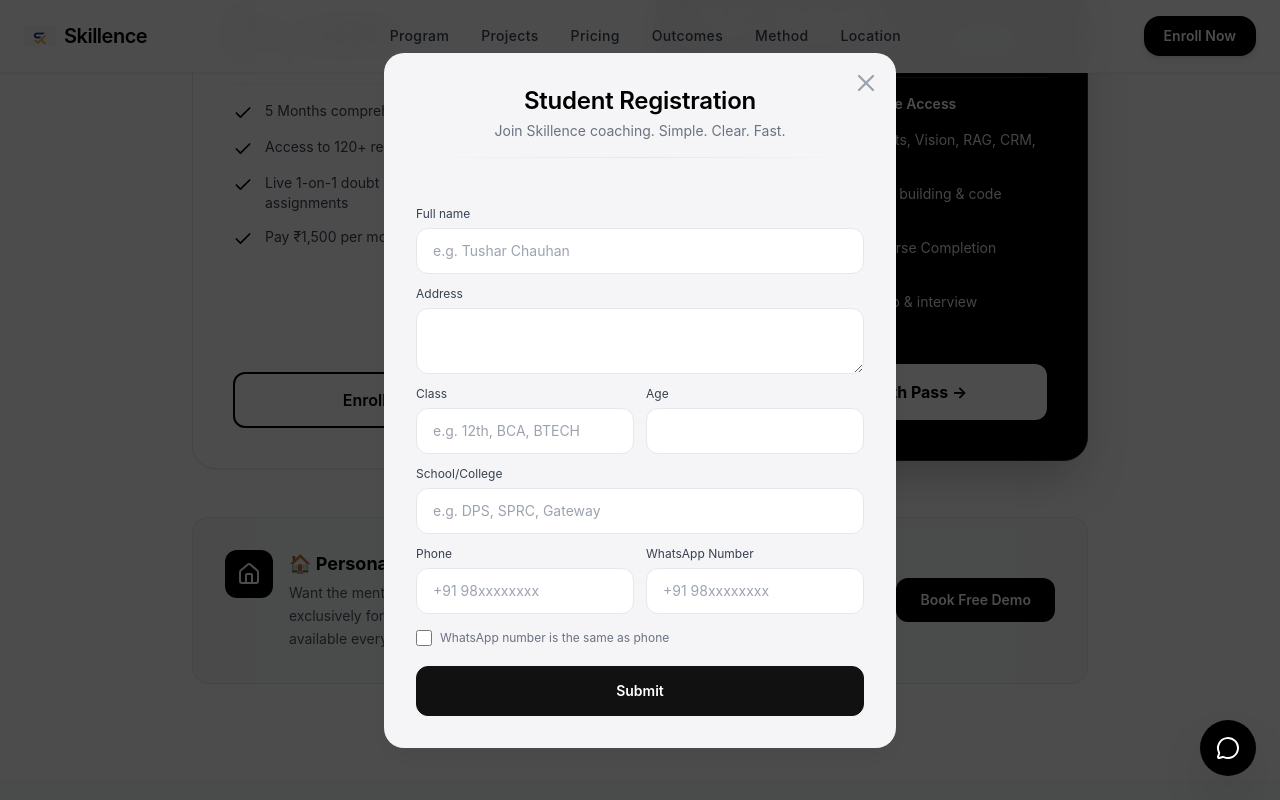
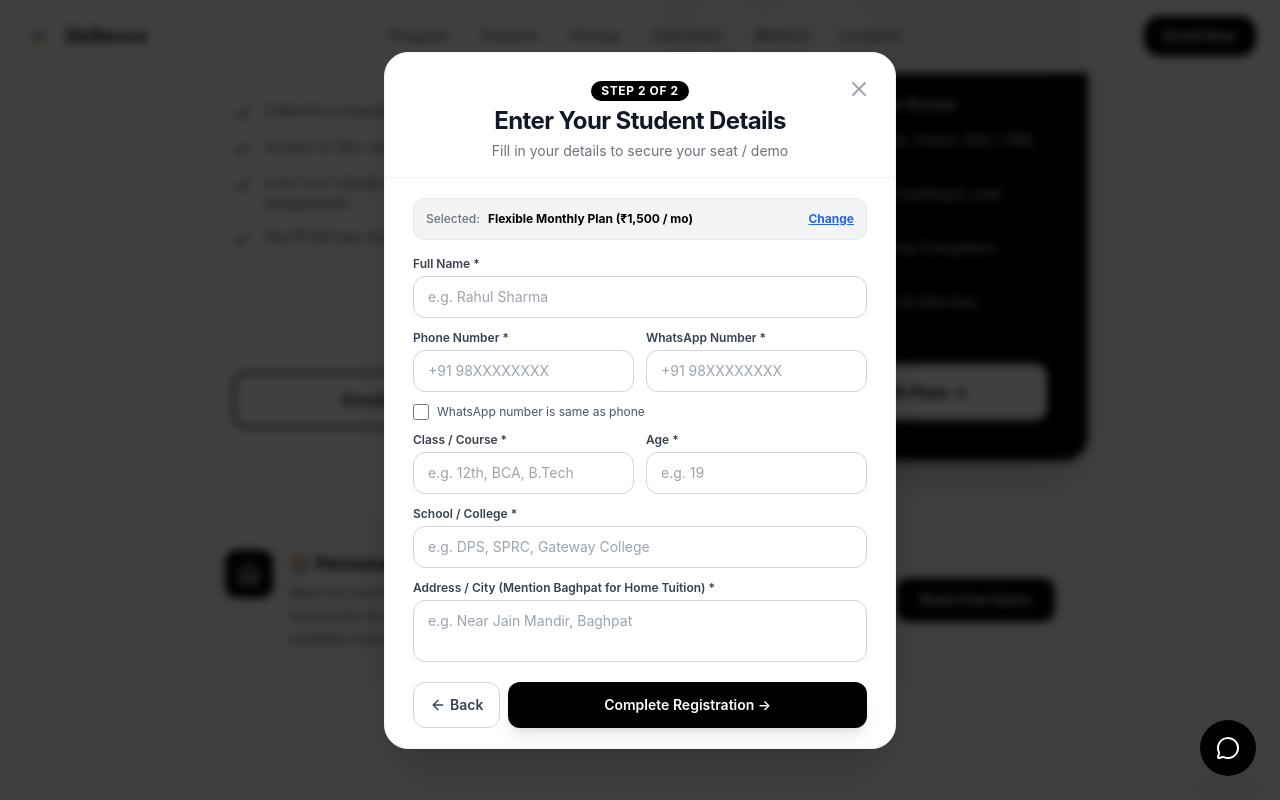
Before and after one commit to Scientist-Py/SKILLENCE, a React (Vite) app: page / in a window 1280 px wide. Both pictures are taken after a click on the button "Enroll Monthly →". Shown: the part 5632-6432 px from the top of the page. Built offline with nearby package versions, Linux system fonts and the light colour scheme.

Commit message:
feat: add 2-step plan selection and student details registration modal

```diff
--- a/client/components/JoinUsForm.tsx
+++ b/client/components/JoinUsForm.tsx
@@ -1,9 +1,55 @@
-
 import React, { useState, useEffect } from 'react';
 import { motion, AnimatePresence } from 'framer-motion';
-import { Check, X } from 'lucide-react';
+import { Check, X, Sparkles, Home, Laptop, ArrowRight, ArrowLeft } from 'lucide-react';
 
-export default function JoinUsForm({ onClose }: { onClose: () => void }) {
+interface JoinUsFormProps {
+  onClose: () => void;
+  initialPlan?: string;
+}
+
+const PLANS = [
+  {
+    id: 'full',
+    name: 'Full 5-Month Master Plan',
+    price: '₹5,999',
+    badge: 'Best Value • Save ₹1,501',
+    description: 'All-inclusive 5-Month pass, 120+ projects, 1-on-1 mentorship & certificate.',
+    icon: Sparkles,
+    popular: true,
+  },
+  {
+    id: 'monthly',
+    name: 'Flexible Monthly Plan',
+    price: '₹1,500 / mo',
+    badge: '5 Months Program',
+    description: 'Pay month-by-month as you learn. No long-term lock-in.',
+    icon: Laptop,
+    popular: false,
+  },
+  {
+    id: 'home_demo',
+    name: '🏠 1-on-1 Home Tuition Demo',
+    price: 'Free Demo',
+    badge: 'Exclusively in Baghpat',
+    description: 'Personal in-person demo class at your home in Baghpat.',
+    icon: Home,
+    popular: false,
+  },
+  {
+    id: 'online_demo',
+    name: '💻 Live Online Class Demo',
+    price: 'Free Demo',
+    badge: 'Available Everywhere',
+    description: 'Interactive live online demo batch with practical project building.',
+    icon: Laptop,
+    popular: false,
+  },
+];
+
+export default function JoinUsForm({ onClose, initialPlan }: JoinUsFormProps) {
+  const [step, setStep] = useState<1 | 2>(initialPlan ? 2 : 1);
+  const [selectedPlanId, setSelectedPlanId] = useState<string>(initialPlan || 'full');
+
   const [formData, setFormData] = useState({
     name: '',
     address: '',
@@ -12,10 +58,25 @@ export default function JoinUsForm({ onClose }: { onClose: () => void }) {
     phone: '',
     whatsapp: '',
     age: '',
+    selectedPlan: PLANS.find(p => p.id === (initialPlan || 'full'))?.name || 'Full 5-Month Master Plan (₹5,999)',
   });
+
   const [isSameAsPhone, setIsSameAsPhone] = useState(false);
   const [isSubmitted, setIsSubmitted] = useState(false);
   const [isSubmitting, setIsSubmitting] = useState(false);
+
+  const selectedPlanObj = PLANS.find(p => p.id === selectedPlanId) || PLANS[0];
+
+  const handlePlanSelect = (planId: string) => {
+    setSelectedPlanId(planId);
+    const plan = PLANS.find(p => p.id === planId);
+    if (plan) {
+      setFormData(prev => ({
+        ...prev,
+        selectedPlan: `${plan.name} (${plan.price})`,
+      }));
+    }
+  };
 
   const handleChange = (e: React.ChangeEvent<HTMLInputElement | HTMLTextAreaElement | HTMLSelectElement>) => {
     const { name, value } = e.target;
@@ -66,7 +127,7 @@ export default function JoinUsForm({ onClose }: { onClose: () => void }) {
       setIsSubmitted(true);
       setTimeout(() => {
         onClose();
-      }, 2000);
+      }, 2500);
     } catch (error) {
       console.error('Error sending form data:', error);
       alert(error instanceof Error ? error.message : 'Failed to submit. Please try again.');
@@ -76,90 +137,276 @@ export default function JoinUsForm({ onClose }: { onClose: () => void }) {
   };
 
   return (
-    <div className="fixed inset-0 bg-black/70 flex items-center justify-center z-50 p-4 font-sans">
+    <div className="fixed inset-0 bg-black/75 backdrop-blur-sm flex items-center justify-center z-50 p-4 font-sans">
       <motion.div
         initial={{ opacity: 0, scale: 0.95 }}
         animate={{ opacity: 1, scale: 1 }}
         exit={{ opacity: 0, scale: 0.95 }}
-        transition={{ ease: "easeInOut", duration: 0.3 }}
-        className="bg-[#f5f5f7] rounded-[20px] shadow-[0_10px_30px_rgba(0,0,0,.06)] w-full max-w-lg mx-auto relative overflow-hidden flex flex-col"
-        style={{ maxHeight: '90vh' }}
+        transition={{ ease: "easeInOut", duration: 0.25 }}
+        className="bg-white rounded-3xl shadow-2xl w-full max-w-lg mx-auto relative overflow-hidden flex flex-col border border-gray-100"
+        style={{ maxHeight: '92vh' }}
       >
-        <div className="p-6 sm:p-8 flex-shrink-0">
+        {/* Modal Header */}
+        <div className="p-6 pb-4 sm:p-7 sm:pb-4 flex-shrink-0 border-b border-gray-100 relative">
           <button
             onClick={onClose}
             type="button"
-              className="absolute top-4 right-4 text-gray-400 hover:text-gray-600 transition-colors"
+            className="absolute top-5 right-5 text-gray-400 hover:text-black p-1 rounded-full hover:bg-gray-100 transition-colors"
           >
-              <X className="w-7 h-7" />
+            <X className="w-6 h-6" />
           </button>
-            <h1 className="m-0 mb-1 font-semibold text-xl sm:text-2xl tracking-[-0.01em] text-center">Student Registration</h1>
-            <p className="m-0 mb-4 text-[#6b7280] text-center text-sm">Join Skillence coaching. Simple. Clear. Fast.</p>
-            <div className="h-px bg-gradient-to-r from-transparent via-[#e5e7eb] to-transparent my-2 mb-4" aria-hidden="true"></div>
+
+          <div className="flex items-center justify-center gap-2 mb-1">
+            <span className="text-xs font-bold uppercase tracking-wider bg-black text-white px-2.5 py-0.5 rounded-full">
+              Step {step} of 2
+            </span>
           </div>
-        <div className="overflow-y-auto px-6 sm:px-8 pb-6 sm:pb-8">
-          <AnimatePresence>
+          <h2 className="text-xl sm:text-2xl font-bold tracking-tight text-center text-gray-900">
+            {step === 1 ? "Choose Your Plan or Free Demo" : "Enter Your Student Details"}
+          </h2>
+          <p className="text-gray-500 text-center text-xs sm:text-sm mt-1">
+            {step === 1 ? "Select the learning option that fits your goals best" : "Fill in your details to secure your seat / demo"}
+          </p>
+        </div>
+
+        {/* Modal Body */}
+        <div className="overflow-y-auto px-6 sm:px-7 py-5">
+          <AnimatePresence mode="wait">
             {isSubmitted ? (
               <motion.div
+                key="submitted"
                 initial={{ opacity: 0, scale: 0.9 }}
                 animate={{ opacity: 1, scale: 1 }}
                 transition={{ ease: "easeInOut", duration: 0.3 }}
-                className="flex flex-col items-center justify-center p-8 sm:p-12 text-center"
+                className="flex flex-col items-center justify-center py-8 sm:py-12 text-center"
               >
+                <div className="w-20 h-20 bg-emerald-500 rounded-full flex items-center justify-center mb-5 shadow-lg shadow-emerald-500/20">
+                  <Check className="w-10 h-10 text-white stroke-[3]" />
+                </div>
+                <h3 className="text-2xl font-bold text-gray-900 mb-2">Registration Received!</h3>
+                <p className="text-gray-600 text-sm max-w-xs mx-auto">
+                  Thank you, <strong>{formData.name}</strong>. Our team will contact you shortly on WhatsApp to confirm your plan / demo.
+                </p>
+              </motion.div>
+            ) : step === 1 ? (
               <motion.div
-                  initial={{ scale: 0 }}
-                  animate={{ scale: 1 }}
-                  transition={{ delay: 0.2, type: 'spring', stiffness: 300, damping: 20 }}
-                  className="w-20 h-20 bg-blue-600 rounded-full flex items-center justify-center mb-6"
+                key="step1"
+                initial={{ opacity: 0, x: -10 }}
+                animate={{ opacity: 1, x: 0 }}
+                exit={{ opacity: 0, x: 10 }}
+                className="space-y-3"
               >
-                  <Check className="w-12 h-12 text-white" />
-                </motion.div>
-                <h2 className="text-2xl sm:text-3xl font-semibold text-gray-800 mb-2">Thank You</h2>
-                <p className="text-gray-500 text-base sm:text-lg">Your submission has been received.</p>
+                {PLANS.map((plan) => {
+                  const isSelected = selectedPlanId === plan.id;
+                  const Icon = plan.icon;
+                  return (
+                    <div
+                      key={plan.id}
+                      onClick={() => handlePlanSelect(plan.id)}
+                      className={`p-4 rounded-2xl border-2 cursor-pointer transition-all duration-200 relative ${
+                        isSelected
+                          ? 'border-black bg-gray-50 shadow-md scale-[1.01]'
+                          : 'border-gray-200 hover:border-gray-300 hover:bg-gray-50/50'
+                      }`}
+                    >
+                      <div className="flex items-start justify-between gap-3">
+                        <div className="flex items-start gap-3">
+                          <div className={`p-2 rounded-xl mt-0.5 ${isSelected ? 'bg-black text-white' : 'bg-gray-100 text-gray-700'}`}>
+                            <Icon className="w-5 h-5" />
+                          </div>
+                          <div>
+                            <div className="flex items-center gap-2 flex-wrap">
+                              <h4 className="font-bold text-gray-900 text-sm sm:text-base">{plan.name}</h4>
+                              {plan.badge && (
+                                <span className={`text-[10px] font-bold uppercase tracking-wider px-2 py-0.5 rounded-full ${
+                                  plan.popular ? 'bg-amber-100 text-amber-900' : 'bg-gray-200 text-gray-800'
+                                }`}>
+                                  {plan.badge}
+                                </span>
+                              )}
+                            </div>
+                            <p className="text-xs text-gray-500 mt-1 leading-relaxed">{plan.description}</p>
+                          </div>
+                        </div>
+
+                        <div className="text-right flex-shrink-0">
+                          <span className="text-base sm:text-lg font-black text-gray-900 block">{plan.price}</span>
+                          <div className={`w-5 h-5 rounded-full border-2 mt-2 ml-auto flex items-center justify-center ${
+                            isSelected ? 'border-black bg-black' : 'border-gray-300'
+                          }`}>
+                            {isSelected && <div className="w-2 h-2 rounded-full bg-white" />}
+                          </div>
+                        </div>
+                      </div>
+                    </div>
+                  );
+                })}
+
+                <button
+                  type="button"
+                  onClick={() => setStep(2)}
+                  className="w-full mt-4 py-3.5 px-6 rounded-xl bg-black text-white font-semibold text-sm hover:bg-gray-800 transition-all flex items-center justify-center gap-2 shadow-lg"
+                >
+                  <span>Continue with {selectedPlanObj.name}</span>
+                  <ArrowRight className="w-4 h-4" />
+                </button>
               </motion.div>
             ) : (
-              <form onSubmit={handleSubmit}>
-                <div className="grid gap-3">
-                  <div className="grid gap-1.5">
-                    <label htmlFor="name" className="text-xs text-[#374151]">Full name</label>
-                    <input id="name" name="name" type="text" placeholder="e.g. Tushar Chauhan" required className="w-full box-border p-3 px-4 border border-[#e5e7eb] rounded-xl bg-white text-sm transition-colors duration-150 ease-in-out outline-none focus:border-[#cfd2d7] focus:shadow-[0_0_0_4px_rgba(0,0,0,.04)] placeholder-[#9ca3af]" value={formData.name} onChange={handleChange} />
+              <motion.div
+                key="step2"
+                initial={{ opacity: 0, x: 10 }}
+                animate={{ opacity: 1, x: 0 }}
+                exit={{ opacity: 0, x: -10 }}
+              >
+                {/* Selected Plan Summary Pill */}
+                <div className="mb-4 p-3 bg-gray-100 rounded-xl flex items-center justify-between border border-gray-200">
+                  <div className="flex items-center gap-2">
+                    <span className="text-xs text-gray-500 font-medium">Selected:</span>
+                    <span className="text-xs font-bold text-black">{selectedPlanObj.name} ({selectedPlanObj.price})</span>
                   </div>
-                  <div className="grid gap-1.5">
-                    <label htmlFor="address" className="text-xs text-[#374151]">Address</label>
-                    <textarea id="address" name="address" required className="w-full box-border p-3 px-4 border border-[#e5e7eb] rounded-xl bg-white text-sm transition-colors duration-150 ease-in-out outline-none focus:border-[#cfd2d7] focus:shadow-[0_0_0_4px_rgba(0,0,0,.04)] placeholder-[#9ca3af]" value={formData.address} onChange={handleChange}></textarea>
+                  <button
+                    type="button"
+                    onClick={() => setStep(1)}
+                    className="text-xs font-bold text-blue-600 hover:text-blue-800 underline ml-2"
+                  >
+                    Change
+                  </button>
                 </div>
+
+                <form onSubmit={handleSubmit} className="space-y-3">
+                  <div className="grid gap-1">
+                    <label htmlFor="name" className="text-xs font-semibold text-gray-700">Full Name *</label>
+                    <input
+                      id="name"
+                      name="name"
+                      type="text"
+                      placeholder="e.g. Rahul Sharma"
+                      required
+                      className="w-full p-2.5 px-3.5 border border-gray-300 rounded-xl text-sm outline-none focus:border-black focus:ring-1 focus:ring-black"
+                      value={formData.name}
+                      onChange={handleChange}
+                    />
+                  </div>
+
                   <div className="grid gap-3 sm:grid-cols-2">
-                    <div className="grid gap-1.5">
-                      <label htmlFor="class" className="text-xs text-[#374151]">Class</label>
-                      <input id="class" name="class" type="text" placeholder="e.g. 12th, BCA, BTECH" required className="w-full box-border p-3 px-4 border border-[#e5e7eb] rounded-xl bg-white text-sm transition-colors duration-150 ease-in-out outline-none focus:border-[#cfd2d7] focus:shadow-[0_0_0_4px_rgba(0,0,0,.04)] placeholder-[#9ca3af]" value={formData.class} onChange={handleChange} />
+                    <div className="grid gap-1">
+                      <label htmlFor="phone" className="text-xs font-semibold text-gray-700">Phone Number *</label>
+                      <input
+                        id="phone"
+                        name="phone"
+                        type="tel"
+                        placeholder="+91 98XXXXXXXX"
+                        required
+                        className="w-full p-2.5 px-3.5 border border-gray-300 rounded-xl text-sm outline-none focus:border-black focus:ring-1 focus:ring-black"
+                        value={formData.phone}
+                        onChange={handleChange}
+                      />
                     </div>
-                    <div className="grid gap-1.5">
-                      <label htmlFor="age" className="text-xs text-[#374151]">Age</label>
-                      <input id="age" name="age" type="number" required className="w-full box-border p-3 px-4 border border-[#e5e7eb] rounded-xl bg-white text-sm transition-colors duration-150 ease-in-out outline-none focus:border-[#cfd2d7] focus:shadow-[0_0_0_4px_rgba(0,0,0,.04)] placeholder-[#9ca3af]" value={formData.age} onChange={handleChange} />
+                    <div className="grid gap-1">
+                      <label htmlFor="whatsapp" className="text-xs font-semibold text-gray-700">WhatsApp Number *</label>
+                      <input
+                        id="whatsapp"
+                        name="whatsapp"
+                        type="tel"
+                        placeholder="+91 98XXXXXXXX"
+                        required
+                        disabled={isSameAsPhone}
+                        className="w-full p-2.5 px-3.5 border border-gray-300 rounded-xl text-sm outline-none focus:border-black focus:ring-1 focus:ring-black disabled:bg-gray-100"
+                        value={formData.whatsapp}
+                        onChange={handleChange}
+                      />
                     </div>
                   </div>
-                  <div className="grid gap-1.5">
-                    <label htmlFor="school" className="text-xs text-[#374151]">School/College</label>
-                    <input id="school" name="school" type="text" placeholder="e.g. DPS, SPRC, Gateway" required className="w-full box-border p-3 px-4 border border-[#e5e7eb] rounded-xl bg-white text-sm transition-colors duration-150 ease-in-out outline-none focus:border-[#cfd2d7] focus:shadow-[0_0_0_4px_rgba(0,0,0,.04)] placeholder-[#9ca3af]" value={formData.school} onChange={handleChange} />
+
+                  <div className="flex items-center">
+                    <input
+                      id="sameAsPhone"
+                      type="checkbox"
+                      checked={isSameAsPhone}
+                      onChange={handleCheckboxChange}
+                      className="h-4 w-4 border-gray-300 rounded text-black focus:ring-black cursor-pointer"
+                    />
+                    <label htmlFor="sameAsPhone" className="ml-2 text-xs text-gray-600 cursor-pointer">
+                      WhatsApp number is same as phone
+                    </label>
                   </div>
+
                   <div className="grid gap-3 sm:grid-cols-2">
-                    <div className="grid gap-1.5">
-                      <label htmlFor="phone" className="text-xs text-[#374151]">Phone</label>
-                      <input id="phone" name="phone" type="tel" placeholder="+91 98xxxxxxxx" required className="w-full box-border p-3 px-4 border border-[#e5e7eb] rounded-xl bg-white text-sm transition-colors duration-150 ease-in-out outline-none focus:border-[#cfd2d7] focus:shadow-[0_0_0_4px_rgba(0,0,0,.04)] placeholder-[#9ca3af]" value={formData.phone} onChange={handleChange} />
+                    <div className="grid gap-1">
+                      <label htmlFor="class" className="text-xs font-semibold text-gray-700">Class / Course *</label>
+                      <input
+                        id="class"
+                        name="class"
+                        type="text"
+                        placeholder="e.g. 12th, BCA, B.Tech"
+                        required
+                        className="w-full p-2.5 px-3.5 border border-gray-300 rounded-xl text-sm outline-none focus:border-black focus:ring-1 focus:ring-black"
+                        value={formData.class}
+                        onChange={handleChange}
+                      />
                     </div>
-                    <div className="grid gap-1.5">
-                      <label htmlFor="whatsapp" className="text-xs text-[#374151]">WhatsApp Number</label>
-                      <input id="whatsapp" name="whatsapp" type="tel" placeholder="+91 98xxxxxxxx" required className="w-full box-border p-3 px-4 border border-[#e5e7eb] rounded-xl bg-white text-sm transition-colors duration-150 ease-in-out outline-none focus:border-[#cfd2d7] focus:shadow-[0_0_0_4px_rgba(0,0,0,.04)] placeholder-[#9ca3af]" disabled={isSameAsPhone} value={formData.whatsapp} onChange={handleChange} />
+                    <div className="grid gap-1">
+                      <label htmlFor="age" className="text-xs font-semibold text-gray-700">Age *</label>
+                      <input
+                        id="age"
+                        name="age"
+                        type="number"
+                        placeholder="e.g. 19"
+                        required
+                        className="w-full p-2.5 px-3.5 border border-gray-300 rounded-xl text-sm outline-none focus:border-black focus:ring-1 focus:ring-black"
+                        value={formData.age}
+                        onChange={handleChange}
+                      />
                     </div>
                   </div>
-                  <div className="flex items-center mt-1">
-                    <input id="sameAsPhone" type="checkbox" checked={isSameAsPhone} onChange={handleCheckboxChange} className="h-4 w-4 bg-[#333336] border-gray-500 rounded text-blue-600 focus:ring-blue-500 transition-colors" />
-                    <label htmlFor="sameAsPhone" className="ml-2 block text-xs text-gray-500">WhatsApp number is the same as phone</label>
+
+                  <div className="grid gap-1">
+                    <label htmlFor="school" className="text-xs font-semibold text-gray-700">School / College *</label>
+                    <input
+                      id="school"
+                      name="school"
+                      type="text"
+                      placeholder="e.g. DPS, SPRC, Gateway College"
+                      required
+                      className="w-full p-2.5 px-3.5 border border-gray-300 rounded-xl text-sm outline-none focus:border-black focus:ring-1 focus:ring-black"
+                      value={formData.school}
+                      onChange={handleChange}
+                    />
                   </div>
-                  <button className="inline-flex items-center justify-center w-full p-3.5 mt-2 rounded-xl border border-[#111] bg-[#111] text-white font-semibold text-sm cursor-pointer transition-opacity duration-150 ease-in-out active:translate-y-px disabled:opacity-60 disabled:cursor-not-allowed" type="submit" disabled={isSubmitting}>{isSubmitting ? 'Submitting...' : 'Submit'}</button>
 
+                  <div className="grid gap-1">
+                    <label htmlFor="address" className="text-xs font-semibold text-gray-700">Address / City (Mention Baghpat for Home Tuition) *</label>
+                    <textarea
+                      id="address"
+                      name="address"
+                      rows={2}
+                      placeholder="e.g. Near Jain Mandir, Baghpat"
+                      required
+                      className="w-full p-2.5 px-3.5 border border-gray-300 rounded-xl text-sm outline-none focus:border-black focus:ring-1 focus:ring-black resize-none"
+                      value={formData.address}
+                      onChange={handleChange}
+                    />
+                  </div>
+
+                  <div className="flex gap-2 pt-2">
+                    <button
+                      type="button"
+                      onClick={() => setStep(1)}
+                      className="py-3 px-4 rounded-xl border border-gray-300 text-gray-700 font-semibold text-sm hover:bg-gray-50 transition-all flex items-center gap-1"
+                    >
+                      <ArrowLeft className="w-4 h-4" />
+                      Back
+                    </button>
+                    <button
+                      type="submit"
+                      disabled={isSubmitting}
+                      className="flex-1 py-3 px-6 rounded-xl bg-black text-white font-semibold text-sm hover:bg-gray-800 transition-all disabled:opacity-50 shadow-lg"
+                    >
+                      {isSubmitting ? 'Submitting...' : 'Complete Registration →'}
+                    </button>
                   </div>
                 </form>
+              </motion.div>
             )}
           </AnimatePresence>
         </div>
--- a/client/components/PricingSection.tsx
+++ b/client/components/PricingSection.tsx
@@ -4,6 +4,12 @@ import JoinUsForm from "./JoinUsForm";
 
 export default function PricingSection() {
   const [showForm, setShowForm] = useState(false);
+  const [initialPlan, setInitialPlan] = useState<string>("full");
+
+  const openFormWithPlan = (planId: string) => {
+    setInitialPlan(planId);
+    setShowForm(true);
+  };
 
   return (
     <>
@@ -65,7 +71,7 @@ export default function PricingSection() {
               </div>
 
               <button
-                onClick={() => setShowForm(true)}
+                onClick={() => openFormWithPlan("monthly")}
                 className="w-full py-3.5 px-6 rounded-xl border-2 border-black text-black font-semibold hover:bg-gray-100 transition-all duration-200 text-center"
               >
                 Enroll Monthly →
@@ -124,7 +130,7 @@ export default function PricingSection() {
               </div>
 
               <button
-                onClick={() => setShowForm(true)}
+                onClick={() => openFormWithPlan("full")}
                 className="w-full py-4 px-6 rounded-xl bg-white text-black font-bold hover:bg-gray-100 transition-all duration-200 hover:scale-[1.02] active:scale-[0.98] shadow-lg text-center"
               >
                 Get Full 5-Month Pass →
@@ -148,7 +154,7 @@ export default function PricingSection() {
               </div>
             </div>
             <button
-              onClick={() => setShowForm(true)}
+              onClick={() => openFormWithPlan("home_demo")}
               className="px-6 py-3 bg-black text-white font-semibold rounded-xl hover:bg-gray-800 transition-all text-sm whitespace-nowrap"
             >
               Book Free Demo
@@ -157,7 +163,7 @@ export default function PricingSection() {
         </div>
       </section>
 
-      {showForm && <JoinUsForm onClose={() => setShowForm(false)} />}
+      {showForm && <JoinUsForm onClose={() => setShowForm(false)} initialPlan={initialPlan} />}
     </>
   );
 }
```
Lines whose indentation alone changed are shown as unchanged.
